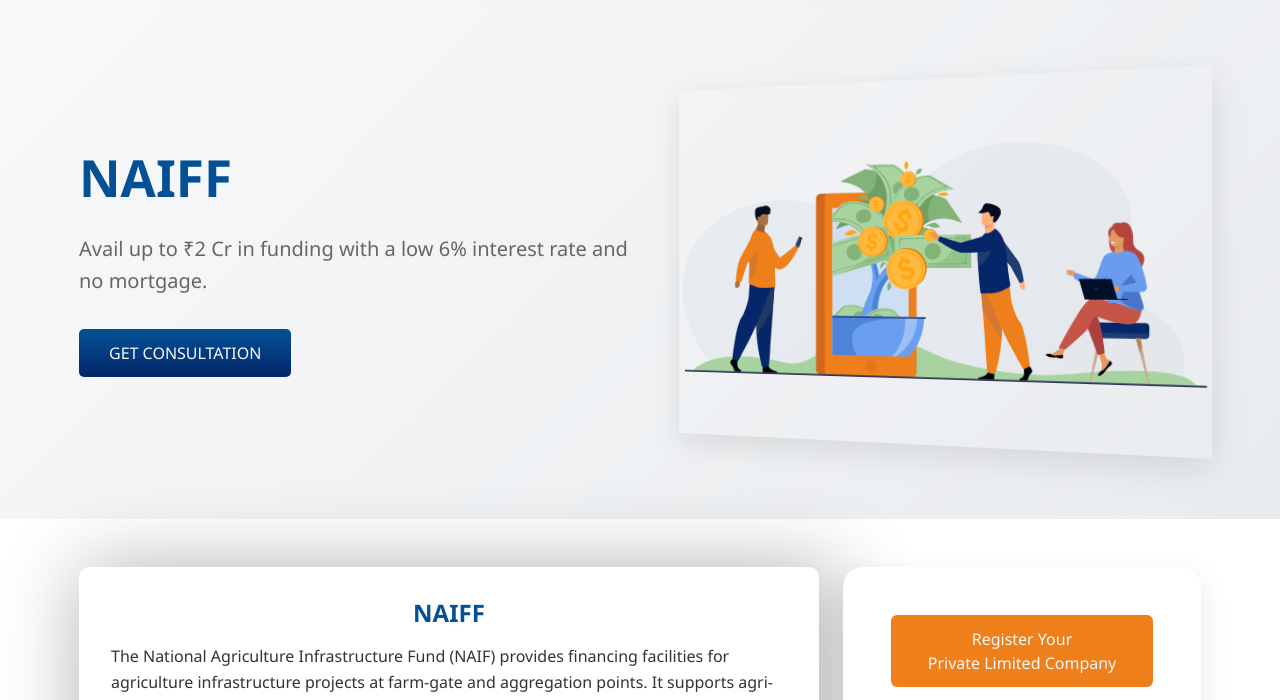
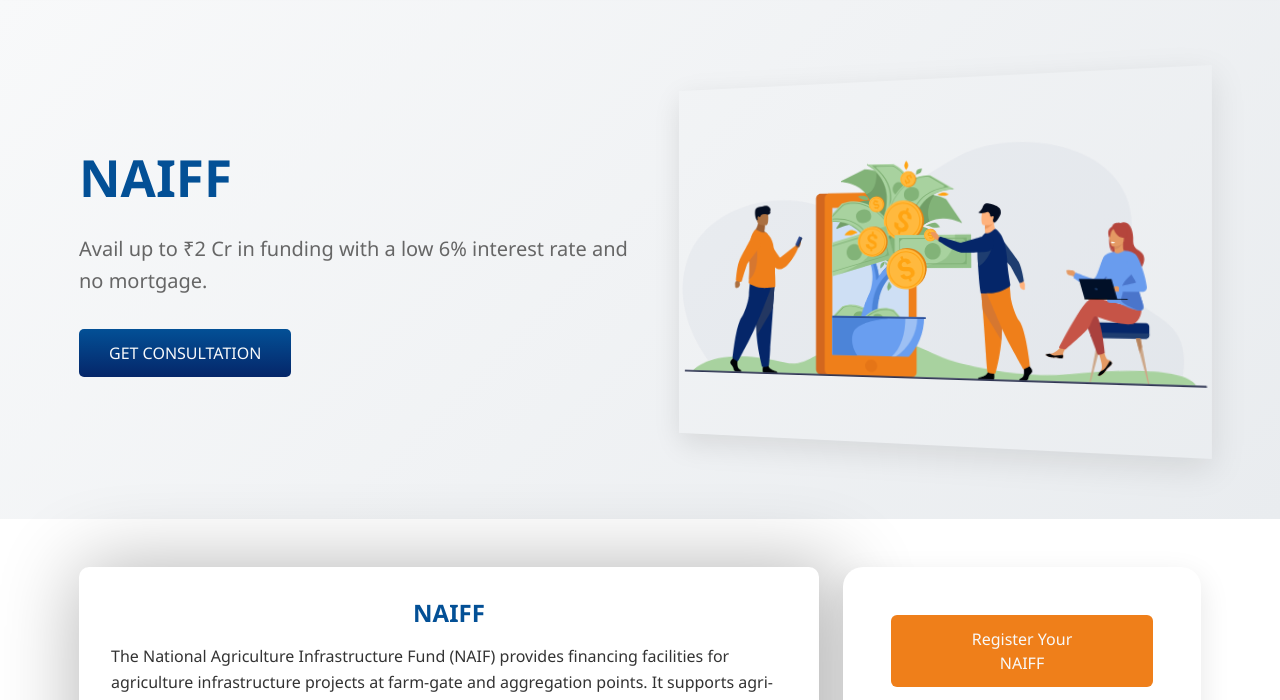
Before and after one commit to Trendtwistr/Startup-Savera, a plain HTML site: page services/naiff.html in a window 1280 px wide. Shown: the part 92-792 px from the top of the page. Drawn offline with nearby package versions, Linux system fonts and the light colour scheme.

Commit message:
Register Form for service page
Register Form for service page contain change

```diff
--- a/services/naiff.html
+++ b/services/naiff.html
@@ -298,7 +298,7 @@
                             <div class="mb-3">
                                 <button type="submit" class="btn btn-book w-100">
                                     Register Your <br />
-                                    Private Limited Company
+                                    NAIFF
                                 </button>
                             </div>
                             <div class="mb-3">
```
